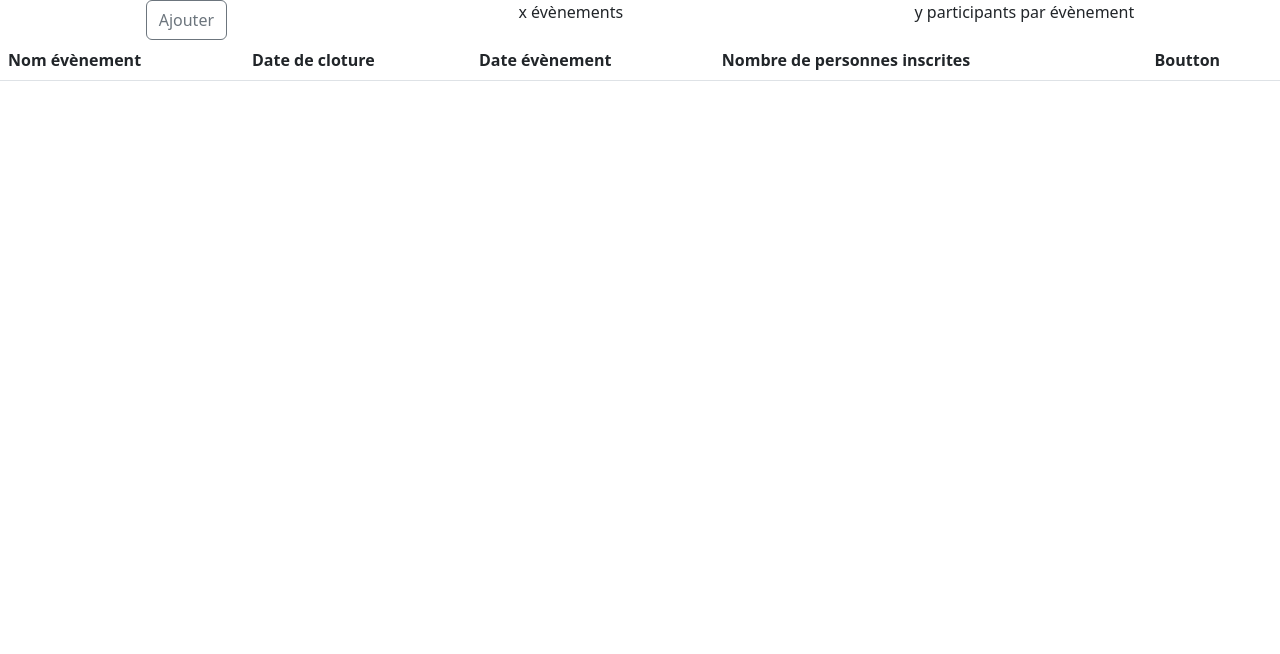
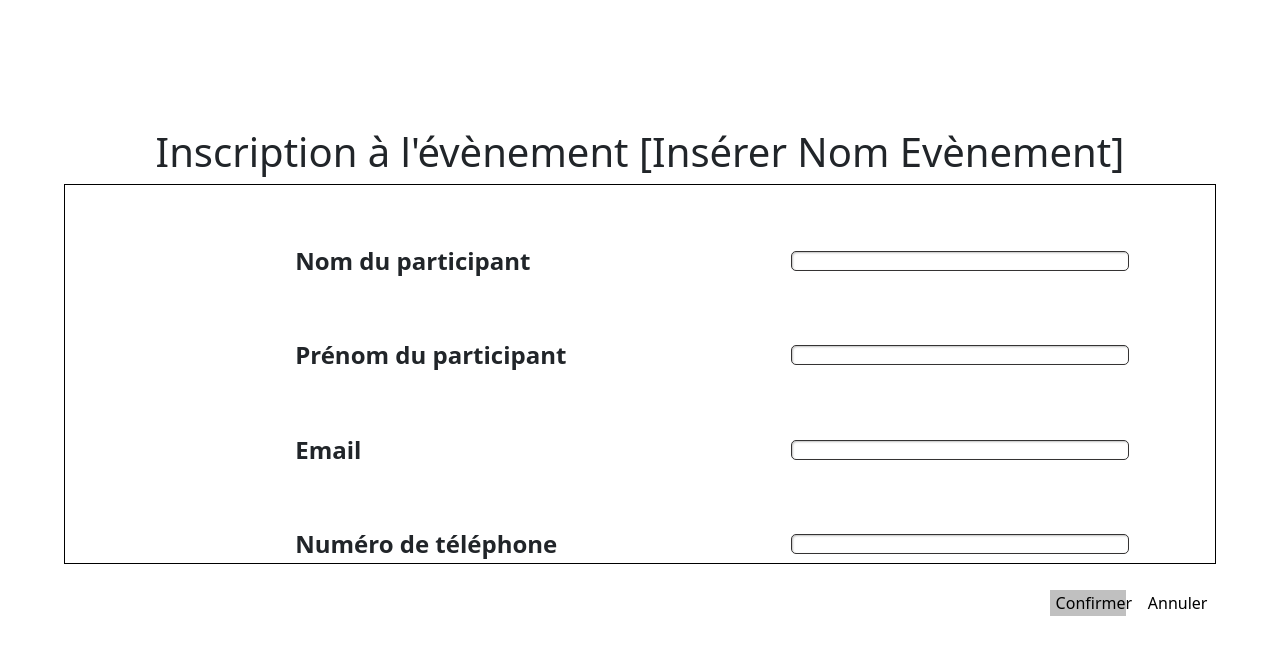
Before and after one commit to PaulineVarin/projet_web_MIAGE, an Angular app in the folder projet_web_MIAGEin_front/: page /inscriptionPersonne/1 in a window 1280 px wide. Before the commit this address led to /. Shown: the top 654 px of the page. Built offline with nearby package versions, Linux system fonts and the light colour scheme.

Commit message:
Routage de la partie inscription

```diff
--- a/projet_web_MIAGEin_front/src/app/app.component.html
+++ b/projet_web_MIAGEin_front/src/app/app.component.html
@@ -1 +1 @@
-<app-afficher-statistiques></app-afficher-statistiques>
+<router-outlet></router-outlet>
--- a/projet_web_MIAGEin_front/src/app/app.module.ts
+++ b/projet_web_MIAGEin_front/src/app/app.module.ts
@@ -11,6 +11,18 @@ import { ListerParticipantsComponent } from './lister-participants/lister-partic
 import { AjouterEvenementComponent } from './ajouter-evenement/ajouter-evenement.component';
 import { ApiProjetWebService } from './api-projet-web.service';
 import { HttpClientModule } from '@angular/common/http';
+import {RouterModule, Routes} from '@angular/router';
+
+const appRoutes: Routes = [
+  { path: 'listerEvenement', component: ListerEvenementsComponent},
+  { path: 'afficherStatistiques', component: AfficherStatistiquesComponent},
+  { path: 'ajouterEvenement', component: AjouterEvenementComponent},
+  { path: 'consulterEvenement', component: ConsulterEvenementComponent},
+  { path: 'detailsEvenement', component: DetailsEvenementComponent},
+  { path: 'inscriptionPersonne/:acronyme', component: InscriptionPersonneComponent},
+  { path: 'listerParticipants', component: ListerParticipantsComponent},
+  { path: '', redirectTo: 'listerEvenement', pathMatch: 'full'}
+]
 
 @NgModule({
   declarations: [
@@ -26,7 +38,8 @@ import { HttpClientModule } from '@angular/common/http';
   imports: [
     BrowserModule,
     AppRoutingModule,
-    HttpClientModule
+    HttpClientModule,
+    RouterModule.forRoot(appRoutes)
   ],
   providers: [ApiProjetWebService],
   bootstrap: [AppComponent]
--- a/projet_web_MIAGEin_front/src/app/inscription-personne/inscription-personne.component.html
+++ b/projet_web_MIAGEin_front/src/app/inscription-personne/inscription-personne.component.html
@@ -7,5 +7,5 @@
         <tr><td class="champs">Numéro de téléphone</td>                     <td class="donnees"><input type="text" id="name" name="name" required></td></tr>
     </tbody>
 </table>
-<button class="boutonAnnuler" > Annuler </button>
-<button class="boutonConfirmer" > Confirmer </button>
+<button class="boutonAnnuler" routerLink="/listerEvenement"> Annuler </button>
+<button class="boutonConfirmer" routerLink="/listerEvenement"> Confirmer </button>
--- a/projet_web_MIAGEin_front/src/app/lister-evenements/lister-evenements.component.html
+++ b/projet_web_MIAGEin_front/src/app/lister-evenements/lister-evenements.component.html
@@ -17,7 +17,7 @@
             <td>{{evt.dateFermeture}}</td>
             <td>{{evt.dateEvenement}}</td>
             <td>/{{evt.nbMaxParticipants}}</td>
-            <td><button type="button" class="btn btn-outline-secondary">S'inscrire</button></td>
+            <td><button type="button" class="btn btn-outline-secondary" routerLink="/inscriptionPersonne/{{evt.acronyme}}">S'inscrire</button></td>
         </tr>
     </tbody>
 </table>
```
